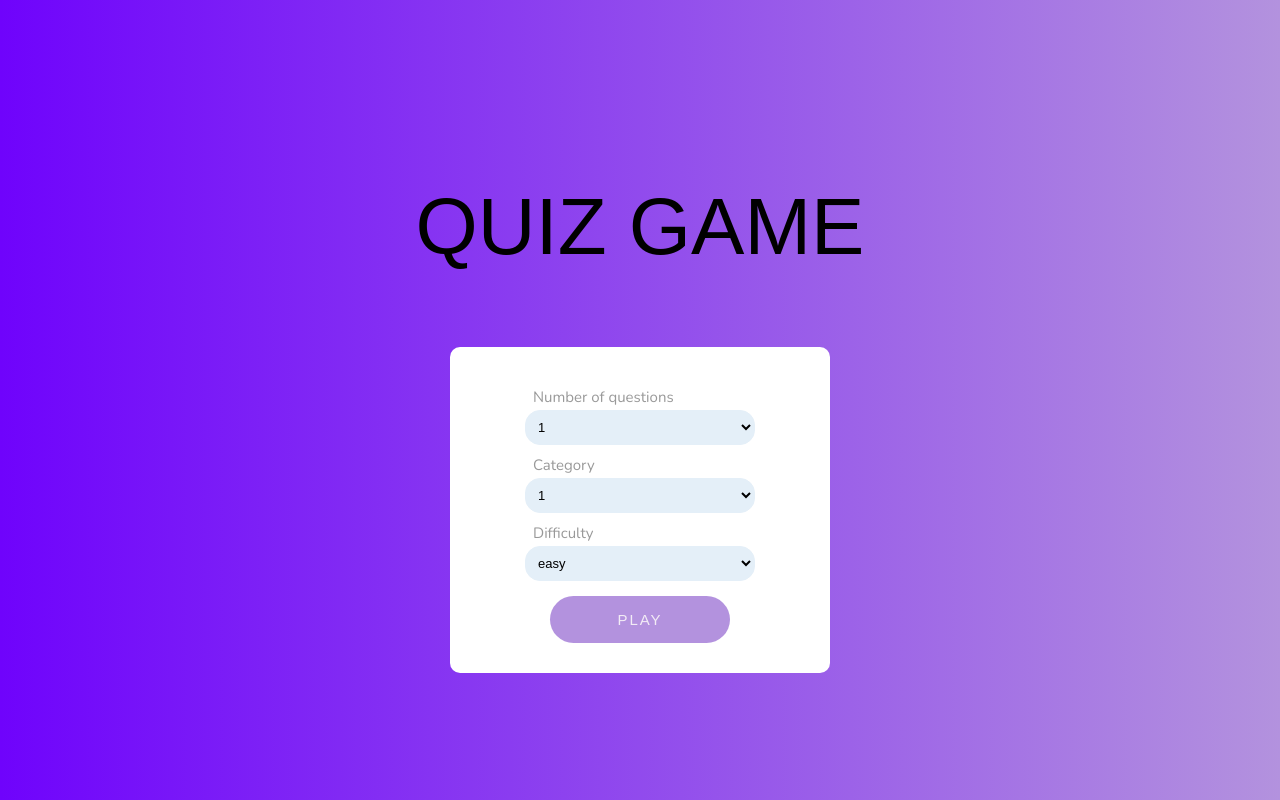
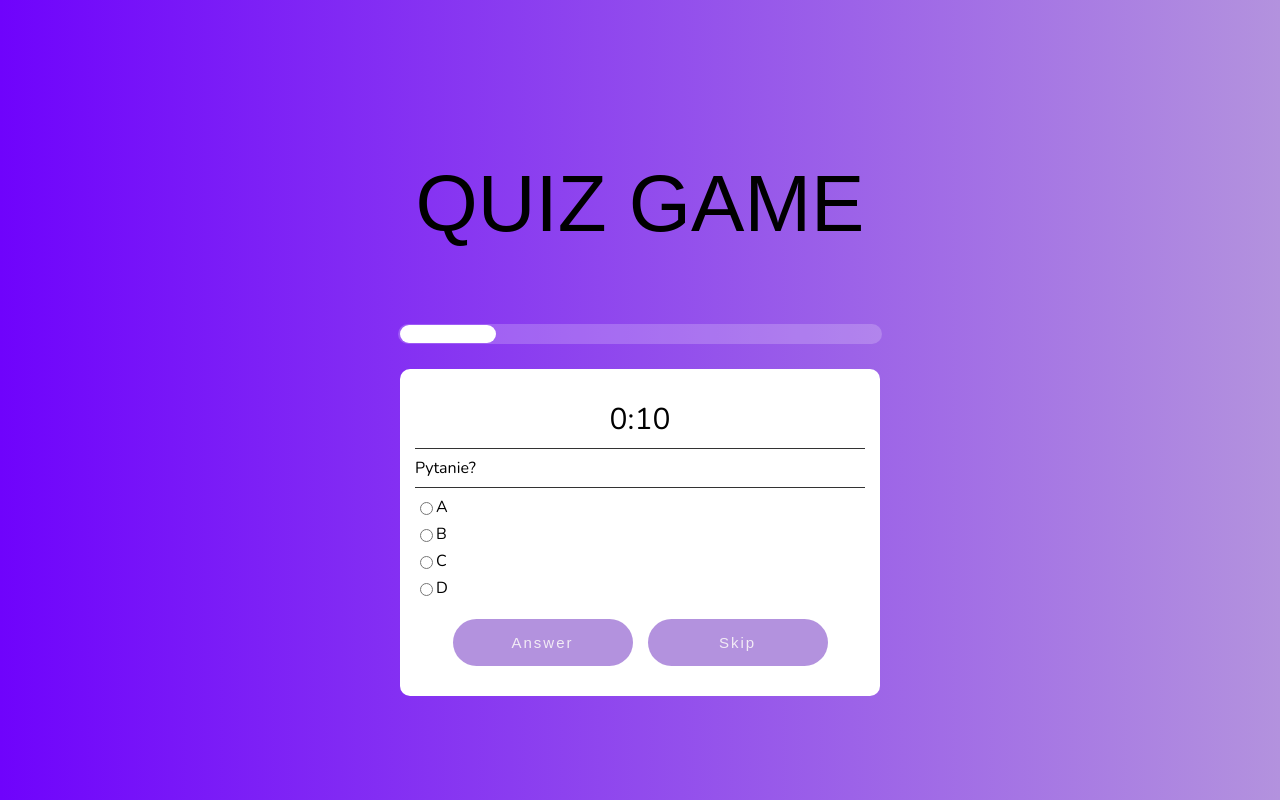
Before and after one commit to WiktorWos/quiz-game, a plain HTML site: page game.html in a window 1280 px wide. Drawn offline with nearby package versions, Linux system fonts and the light colour scheme; a web font is replaced by a local one.

Commit message:
question view

```diff
--- a/game.html
+++ b/game.html
@@ -1,14 +1,20 @@
 <!DOCTYPE html>
 <head>
     <link rel="stylesheet" href="styles.css">
+    <script src="quizGame.js"></script>
 </head>
 
 <body>
     <header id="appTitle">
         <h1>QUIZ GAME</h1>
     </header>
-    <div class="propertiesDiv">
-        <form action="" class="gamePropertiesFrom">
+
+    <div class="progress">
+        <div class="progress-value"></div>
+    </div>
+
+    <div class="propertiesDiv" id="properties">
+        <form action="" class="propertiesForm">
             <div class="propertySection">
                 <label>Number of questions</label>
                 <select id="quantity" name="quantity">
@@ -36,7 +42,44 @@
                 </select>
             </div>
 
-            <input type="submit" value="PLAY">
+            <input class="btn" type="submit" value="PLAY">
+        </form>
+    </div>
+
+    <div class="questionDiv">
+        <div class="timer">
+            0:10
+        </div>
+        <hr>
+        <div class="question">
+            Pytanie?
+        </div>
+        <hr>
+        <form action="">
+            <div class="answerGroup">
+                <input type="radio" id="a" name="answer" value="a">
+                <label for="a">A</label>
+            </div>
+
+            <div class="answerGroup">
+                <input type="radio" id="b" name="answer" value="b">
+                <label for="b">B</label>
+            </div>
+
+            <div class="answerGroup">
+                <input type="radio" id="c" name="answer" value="c">
+                <label for="c">C</label>
+            </div>
+
+            <div class="answerGroup">
+                <input type="radio" id="d" name="answer" value="d">
+                <label for="d">D</label>
+            </div>
+
+            <div class="buttons">
+                <input class="btn" type="submit" value="Answer">
+                <button class="btn" id="skipButton">Skip</button>
+            </div>
         </form>
     </div>
 </body>
--- a/styles.css
+++ b/styles.css
@@ -25,7 +25,7 @@ body {
     position: relative;
 }
 
-.gamePropertiesFrom {
+.propertiesForm {
     display: flex;
     flex-direction: column;
     align-items: center;
@@ -61,7 +61,7 @@ body {
     margin-left: 8px;
 }
 
-.gamePropertiesFrom > input[type="submit"] {
+.btn {
     padding: 15px;
     width: 180px;
     border: none;
@@ -76,7 +76,71 @@ body {
     letter-spacing: 2px;
 }
 
-input[type="submit"]:hover {
+.btn:hover {
     background-color: #6f03fc;
     transition: .5s;
 }
+
+#properties {
+    display: none;
+}
+
+.answerGroup {
+    display: flex;
+    flex-direction: row;
+    padding-bottom: 5px;
+}
+
+.questionDiv {
+    display: flex;
+    flex-direction: column;
+    background-color: #fff;
+    padding: 30px 15px;
+    border-radius: 10px;
+    /* width: 100%; */
+    width: 450px;
+}
+
+hr {
+    width: 100%;
+    border: none;
+    height: 1px;
+    background-color: #333;
+}
+
+.buttons {
+    display: flex;
+    flex-direction: row;
+    align-items: center;
+    justify-content: center;
+}
+
+#skipButton {
+    margin-left: 15px;
+}
+
+.timer {
+    font-size: 30px;
+    margin: auto;
+}
+
+.progress {
+    background: rgba(255,255,255,0.2);
+    justify-content: flex-start;
+    border-radius: 50px;
+    align-items: center;
+    position: relative;
+    padding: 0 2px;
+    display: flex;
+    height: 20px;
+    width: 480px;
+    margin-bottom: 25px;
+  }
+
+.progress-value {
+    box-shadow: 0 10px 40px -10px #fff;
+    border-radius: 50px;
+    background: #fff;
+    height: 18px;
+    width: 20%;
+}
```
Also changed, not shown: quizGame.js (added).
